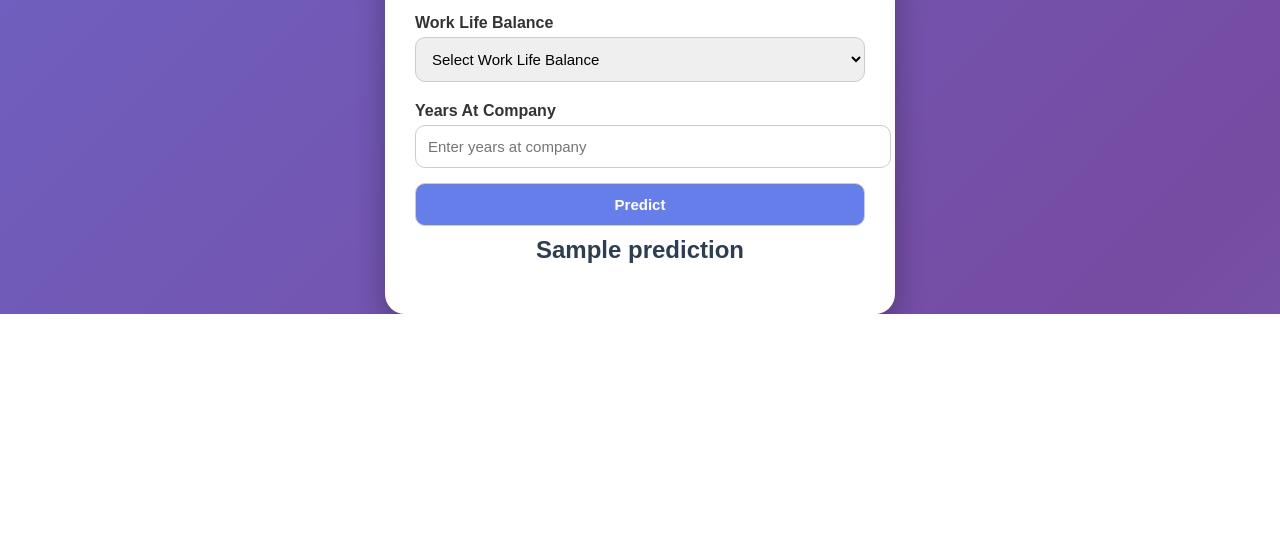
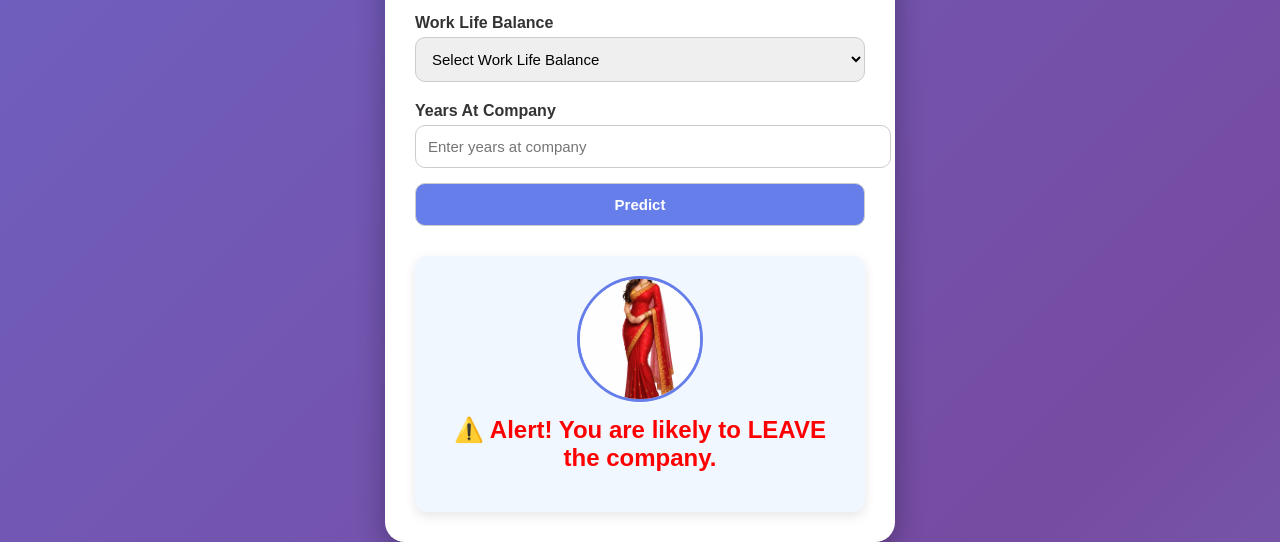
Before and after one commit to Yogithk62051/Employee-Attrition-Project, a Flask app: template templates/index.html in a window 1280 px wide. Shown: the part 865-1407 px from the top of the page. Before the commit the page ends 1179 px from the top, so only its background shows below. Run offline with Flask 3, Linux system fonts and the light colour scheme; the template is opened without the code that fills it: most values are stand-ins (such as "Sample title", 1, 10 or a date in 2020); parts of the project's set-up code (start-up, migrations or seed data) failed here and were passed over.

Commit message:
added interactive prediction message with avatars

```diff
--- a/app.py
+++ b/app.py
@@ -20,21 +20,22 @@ scaler = joblib.load(os.path.join(BASE_DIR, "scaler.pkl"))
 encoders = joblib.load(os.path.join(BASE_DIR, "encoder.pkl"))
 
 # ===============================
-# DATABASE
+# DATABASE SETUP
 # ===============================
 def init_db():
     conn = sqlite3.connect("users.db")
     c = conn.cursor()
 
-    c.execute('''CREATE TABLE IF NOT EXISTS users
-                 (
-                     name TEXT,
-                     age INTEGER,
-                     marital TEXT,
-                     income INTEGER,
-                     gender TEXT,
-                     prediction TEXT
-                 )''')
+    c.execute('''
+        CREATE TABLE IF NOT EXISTS users (
+            name TEXT,
+            age INTEGER,
+            marital TEXT,
+            income INTEGER,
+            gender TEXT,
+            prediction TEXT
+        )
+    ''')
 
     conn.commit()
     conn.close()
@@ -48,8 +49,9 @@ init_db()
 def home():
     return render_template("index.html")
 
+
 # ===============================
-# PREDICTION
+# PREDICTION ROUTE
 # ===============================
 @app.route('/predict', methods=['POST'])
 def predict():
@@ -66,17 +68,17 @@ def predict():
     worklife = request.form['worklife']
     years = int(request.form['years'])
 
-    # Convert dropdown values
+    # 2️⃣ Convert dropdown values
     env_enc = int(env)
     job_enc = int(job)
     performance_enc = int(performance)
     worklife_enc = int(worklife)
 
-    # 2️⃣ Encode text
+    # 3️⃣ Encode text values
     marital_enc = encoders['MaritalStatus'].transform([marital])[0]
     gender_enc = encoders['Gender'].transform([gender])[0]
 
-    # 3️⃣ Prepare input (DataFrame with feature names)
+    # 4️⃣ Prepare dataframe (same order as training)
     feature_names = [
         "Age",
         "MaritalStatus",
@@ -89,32 +91,61 @@ def predict():
         "YearsAtCompany"
     ]
 
-    data = pd.DataFrame([[age, marital_enc, income,
-                          env_enc, gender_enc, job_enc,
-                          performance_enc, worklife_enc, years]],
-                        columns=feature_names)
+    data = pd.DataFrame(
+        [[age, marital_enc, income,
+          env_enc, gender_enc, job_enc,
+          performance_enc, worklife_enc, years]],
+        columns=feature_names
+    )
 
+    # 5️⃣ Scale data
     data = scaler.transform(data)
 
-    # 4️⃣ Predict (sklearn MLP)
-    pred = model.predict(data)[0]
-    result = "Leaving" if pred == 1 else "Retained"
+    # 6️⃣ Predict
+    prediction = model.predict(data)[0]
 
-    # 5️⃣ Save to database
+    if prediction == 1:
+        result = "Leaving"
+        message = "You may be thinking to leave 😟"
+    else:
+        result = "Retained"
+        message = "You are likely to stay in the company 🙂"
+
+    # 7️⃣ Avatar selection
+    if gender.lower() == "male":
+        avatar = "images/male.png"
+    else:
+        avatar = "images/female.png"
+
+    # 8️⃣ Save to database
     conn = sqlite3.connect("users.db")
     c = conn.cursor()
-    c.execute("INSERT INTO users VALUES (?,?,?,?,?,?)",
-              (username, age, marital, income, gender, result))
+
+    c.execute(
+        "INSERT INTO users VALUES (?,?,?,?,?,?)",
+        (username, age, marital, income, gender, result)
+    )
+
     conn.commit()
     conn.close()
 
-    return render_template("index.html", prediction=result)
+    # 9️⃣ Return result to UI
+    return render_template(
+        "index.html",
+        prediction=result,
+        message=message,
+        avatar=avatar,
+        gender=gender
+    )
+
 
 # ===============================
-# HISTORY PAGE
+# HISTORY PAGE (ADMIN)
 # ===============================
 @app.route('/history')
 def history():
+
+    # simple admin protection
     if request.args.get("key") != "yogithk62051":
         return "Access Denied"
 
@@ -126,6 +157,7 @@ def history():
 
     return render_template("history.html", data=data)
 
+
 # ===============================
 # RUN APP
 # ===============================
--- a/static/style.css
+++ b/static/style.css
@@ -67,3 +67,23 @@ background:#5a67d8;
 color:#2c3e50;
 font-weight:bold;
 }
+
+/* ⭐ NEW RESULT BOX STYLE */
+.result-box{
+margin-top:20px;
+padding:20px;
+background:#f1f7ff;
+border-radius:12px;
+box-shadow:0 4px 12px rgba(0,0,0,0.1);
+text-align:center;
+}
+
+/* ⭐ AVATAR IMAGE STYLE */
+.avatar{
+width:120px;
+height:120px;
+border-radius:50%;
+object-fit:cover;
+margin-bottom:10px;
+border:3px solid #667eea;
+}
--- a/templates/index.html
+++ b/templates/index.html
@@ -81,8 +81,29 @@
 
 </form>
 
-<h2 class="result">{{ prediction }}</h2>
+{% if prediction %}
 
+<div class="result-box">
+
+    {% if gender == "Male" %}
+        <img src="{{ url_for('static', filename='images/male.jpeg') }}" class="avatar">
+    {% else %}
+        <img src="{{ url_for('static', filename='images/female.jpeg') }}" class="avatar">
+    {% endif %}
+
+    {% if prediction == "Retained" %}
+    <h2 style="color:green;">
+        😊 Good News! You are likely to STAY in the company.
+    </h2>
+{% else %}
+    <h2 style="color:red;">
+        ⚠️ Alert! You are likely to LEAVE the company.
+    </h2>
+{% endif %}
+
+</div>
+
+{% endif %}
 </div>
 
 </body>
```
Also changed, not shown: static/images/FEMALE.jpeg (added), static/images/male.jpeg (added).
